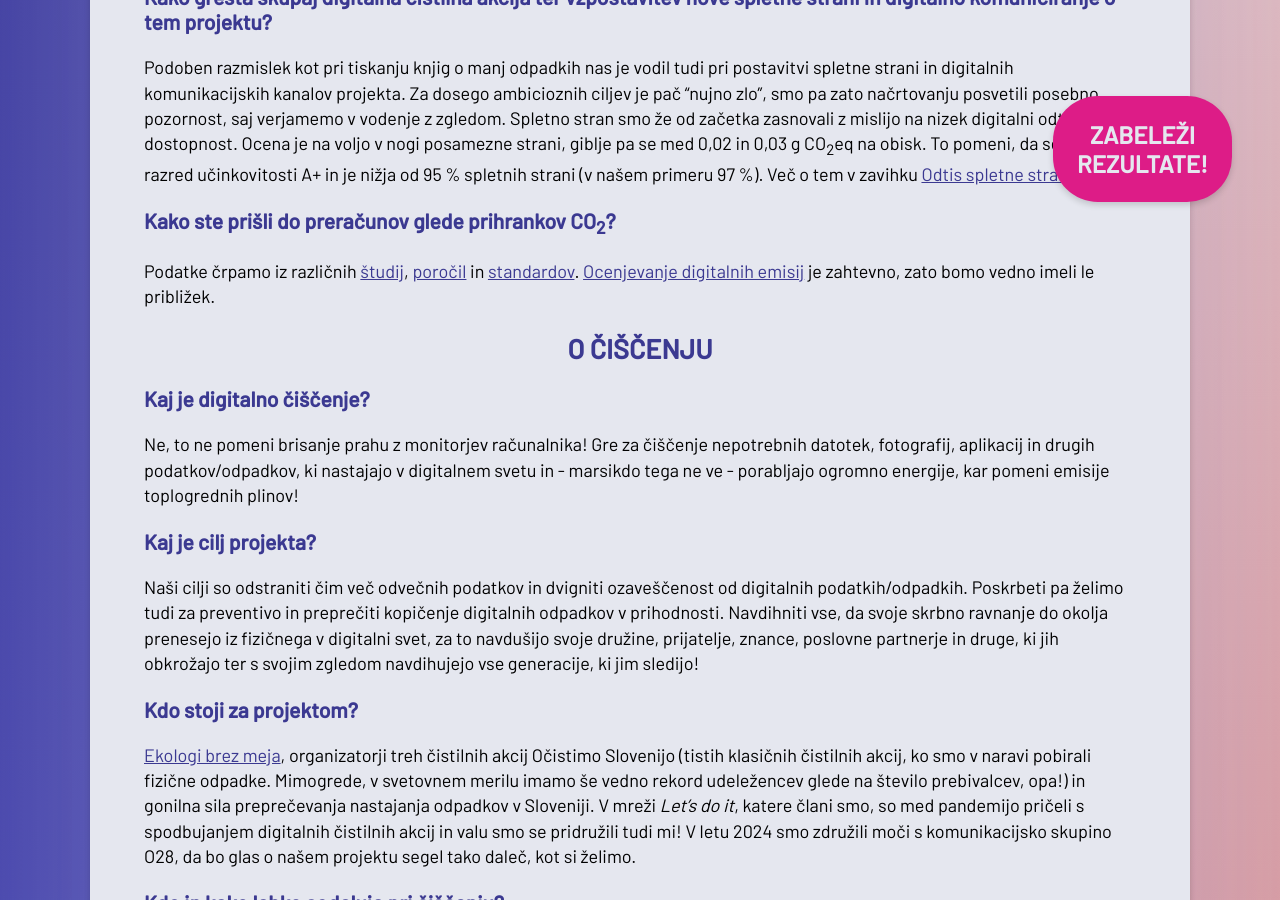
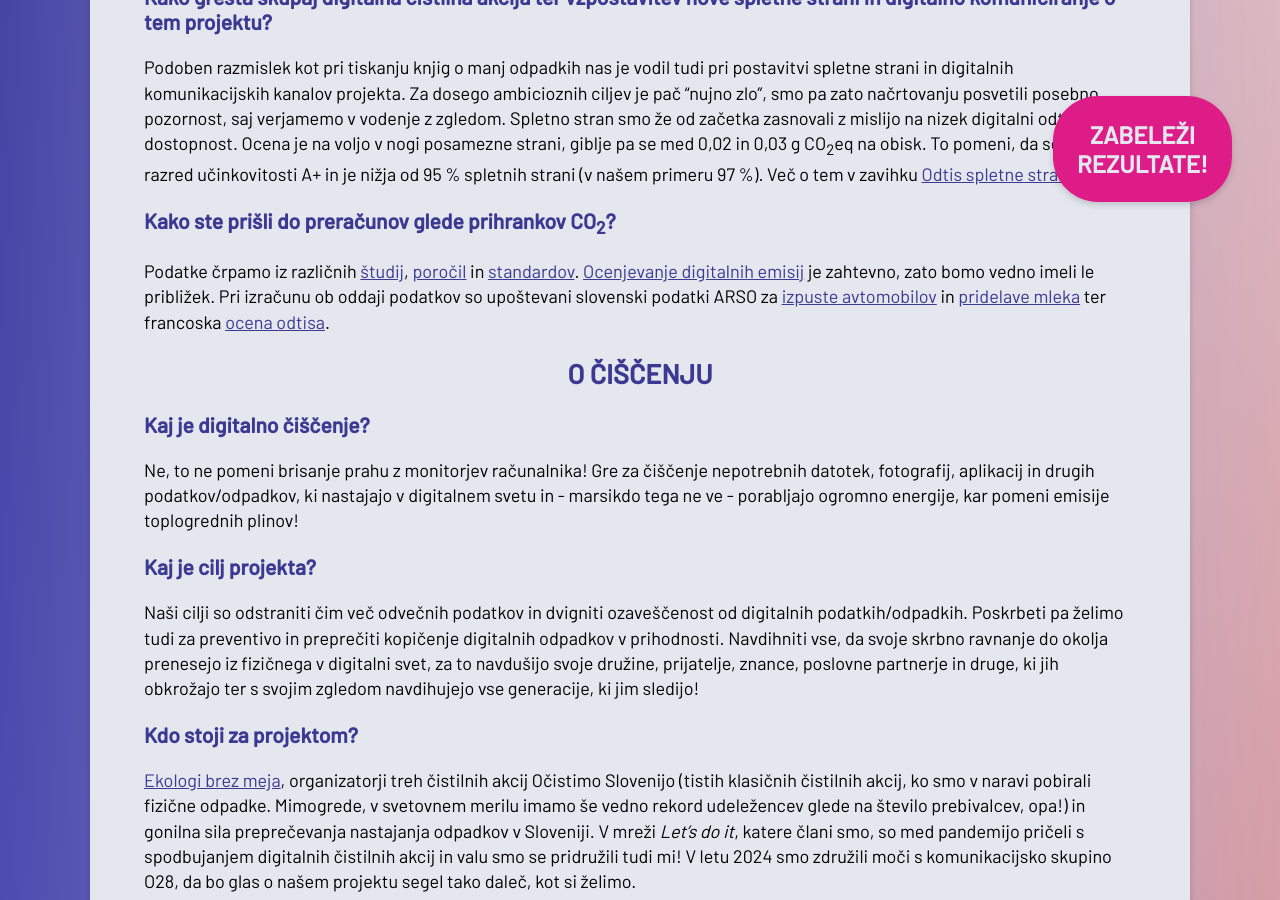
Before and after one commit to ewba/dcd-si, a Jekyll site: the page built from faq.md, in a window 1280 px wide and 900 px high, scrolled down 1584 px. Built offline with Jekyll 4.4.1, drawn with Linux system fonts in a browser that asks for light colours; some of the changed lines change nothing that is shown.

Commit message:
primerjave za rezultat

```diff
--- a/assets/js/main.js
+++ b/assets/js/main.js
@@ -12,27 +12,32 @@
 }
 
 // avto 1/0,184 (impactco2.fr pa 4,6/1) km na kg, let 1/0,230 km na kg, tgv 341
+// avto 183,65 g/km https://kazalci.arso.gov.si/sl/content/izpusti-co2-iz-novih-vseh-osebnih-vozil-1?tid=95
+// mleko 0,7 kg/kg https://kazalci.arso.gov.si/sl/content/intenzivnost-izpustov-tgp-pri-prireji-mleka-govejega-mesa?tid=96
 // odtis slovenca 7,45t https://www.trajnostnaenergija.si/Trajnostna-energija/Ohranite-okolje-%C4%8Disto/Oglji%C4%8Dni-odtis
 function carbonify(data) {
-  let gb = 0;
+  let gb = 0.0;
   for (let i = 1; i < 4; i++) {
     if (data.get("number-" + i)) {
-      let moar = parseInt(data.get("number-" + i))
+      let moar = parseFloat(data.get("number-" + i))
       if (data.get("enota-" + i) == "mb") moar /= 1024;
       gb += moar;
     }
   }
-  console.log(data);
-  let co2 = gb; // TODO: izračunaj iz vseh podatkov, upoštevaj enote; preračunaj v KG
-  let svn = (co2 / 7450).toPrecision(2).replace(".", ","); // for some reason toLocaleString is a noop
-  let km = Math.round(co2 / 0.184);
+  let co2 = gb * 209.5; // v gramih, LDI FR
+  let svn = (co2 / 1000 / 0.7 / 1.03).toPrecision(1).replace(".", ","); // for some reason toLocaleString is a noop
+  let km = Math.round(co2 / 183.65);
   return [Math.round(co2), svn, km];
 }
 
 function giveFeedback(data, fidx) {
   let notify = document.querySelectorAll("#formConfirm");
   let [co2, svn, km] = carbonify(data);
-  notify[fidx].innerHTML = `<strong>Hvala za podatke!</strong>`;
+  if (co2 < 250) {
+    notify[fidx].innerHTML = `<strong>Hvala za podatke!</strong> Približen odtis izbrisanih podatkov je <strong>${co2}g CO<sub>2</sub>eq na leto</strong>.`;
+  } else {
+    notify[fidx].innerHTML = `<strong>Hvala za podatke!</strong> Približen odtis izbrisanih podatkov je <strong>${co2}g CO<sub>2</sub>eq na leto</strong>, kar si lahko predstavljate kot ${km} km prevoženih z avtom ali pa pridelavo ${svn} litrov mleka.`;
+  }
 }
 
 window.addEventListener("load", (ev) => {
--- a/faq.md
+++ b/faq.md
@@ -36,7 +36,7 @@
 Spletno stran smo že od začetka zasnovali z mislijo na nizek digitalni odtis in dostopnost. Ocena je na voljo v nogi posamezne strani, giblje pa se med 0,02 in 0,03 g CO<sub>2</sub>eq na obisk. To pomeni, da se uvršča v razred učinkovitosti A+ in je nižja od 95 % spletnih strani (v našem primeru 97 %). Več o tem v zavihku [Odtis spletne strani](odtis-strani.html#zgodba-nae-strani).
 
 ### Kako ste prišli do preračunov glede prihrankov CO<sub>2</sub>?
-Podatke črpamo iz različnih [študij](https://www.sciencedirect.com/science/article/pii/S0959652622032115), [poročil](https://theshiftproject.org/wp-content/uploads/2023/02/TSP_5G_SYNTHESIS_ENG.pdf) in [standardov](https://developers.thegreenwebfoundation.org/co2js/explainer/methodologies-for-calculating-website-carbon/). [Ocenjevanje digitalnih emisij](https://sustainablewebdesign.org/calculating-digital-emissions/) je zahtevno, zato bomo vedno imeli le približek.
+Podatke črpamo iz različnih [študij](https://www.sciencedirect.com/science/article/pii/S0959652622032115), [poročil](https://theshiftproject.org/wp-content/uploads/2023/02/TSP_5G_SYNTHESIS_ENG.pdf) in [standardov](https://developers.thegreenwebfoundation.org/co2js/explainer/methodologies-for-calculating-website-carbon/). [Ocenjevanje digitalnih emisij](https://sustainablewebdesign.org/calculating-digital-emissions/) je zahtevno, zato bomo vedno imeli le približek. Pri izračunu ob oddaji podatkov so upoštevani slovenski podatki ARSO za [izpuste avtomobilov](https://kazalci.arso.gov.si/sl/content/izpusti-co2-iz-novih-vseh-osebnih-vozil-1?tid=95) in [pridelave mleka](https://kazalci.arso.gov.si/sl/content/intenzivnost-izpustov-tgp-pri-prireji-mleka-govejega-mesa?tid=96) ter francoska [ocena odtisa](https://digital-cleanup-day.fr/note-methodologie-donnees-exploitees/).
 
 
 ## O čiščenju
```
